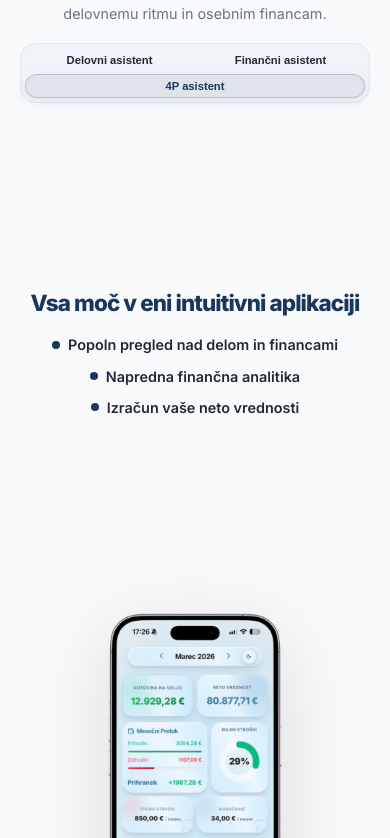
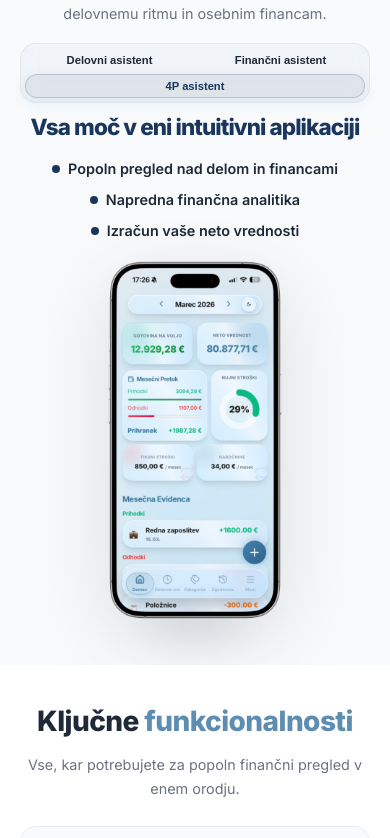
Before and after one commit to filipkolle/Landing-4P, a React (Vite) app: page / in a window 390 px wide. Shown: the part 2746-3584 px from the top of the page. Built offline with nearby package versions, Linux system fonts and the light colour scheme.

Commit message:
style: remove fixed min-height from feature switcher on mobile to fix large gap

```diff
--- a/src/styles/LandingPage.css
+++ b/src/styles/LandingPage.css
@@ -1201,6 +1201,10 @@
     flex-direction: column;
     align-items: center;
     text-align: center;
+    min-height: auto;
+  }
+  .display-mockup-wrapper {
+    min-height: auto;
   }
   .display-header, .display-body {
     display: flex;
```
